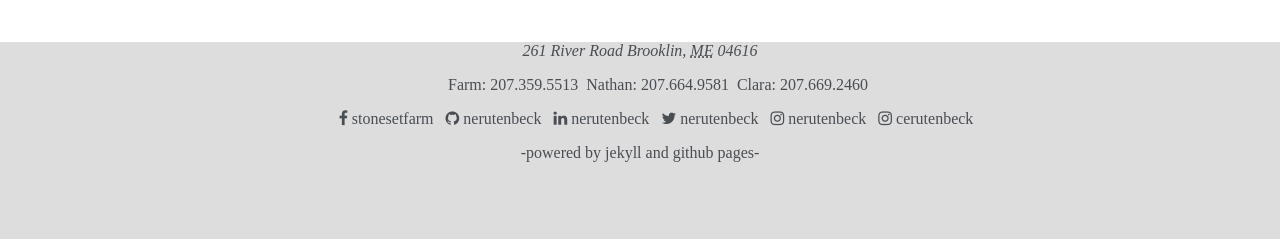
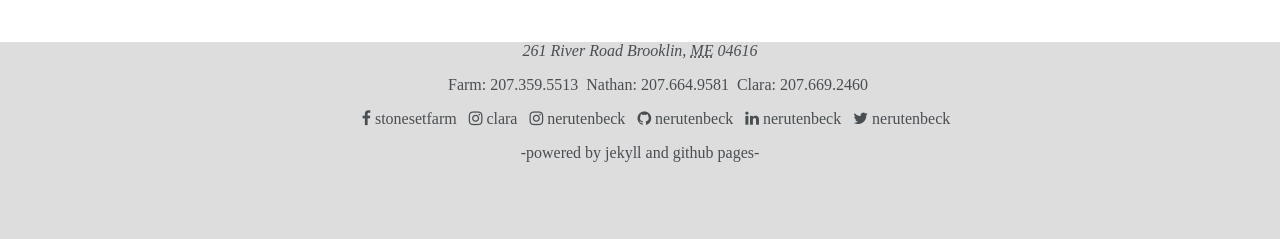
Before and after one commit to stonesetfarm/stonesetfarm.github.io, a Jekyll site: the page built from index.md, in a window 1280 px wide. Shown: the part 1226-1465 px from the top of the page. Built offline with Jekyll 4.4.1, drawn with Linux system fonts in a browser that asks for light colours; nearby versions of some CDN libraries; some web fonts are replaced.

Commit message:
Update footer to correct IG link for Clara. Rearrange link order

```diff
--- a/_includes/footer.html
+++ b/_includes/footer.html
@@ -24,28 +24,31 @@
                     <i class="fa fa-facebook"></i> stonesetfarm </a>&nbsp;
             </li>
 
-            <li>  <a href="https://github.com/nerutenbeck">
+            <li>
+                <a href="https://instagram.com/wild_blueberry_mama">
+                    <i class="fa fa-instagram"></i> clara </a>&nbsp;
+            </li>
+
+            <li>
+                <a href="https://instagram.com/nerutenbeck">
+                    <i class="fa fa-instagram"></i> nerutenbeck </a>&nbsp;
+            </li>
+
+            <li>
+                <a href="https://github.com/nerutenbeck">
                     <i class="fa fa-github"></i> nerutenbeck </a>&nbsp;
             </li>
 
             <li>
-                <a
-                       href="https://www.linkedin.com/in/nathan-rutenbeck-42166624">
+                <a href="https://www.linkedin.com/in/nathan-rutenbeck-42166624">
                     <i class="fa fa-linkedin"></i> nerutenbeck </a>&nbsp;
             </li>
 
-            <li><a href="https://twitter.com/nerutenbeck">
+            <li>
+                <a href="https://twitter.com/nerutenbeck">
                     <i class="fa fa-twitter"></i> nerutenbeck </a>&nbsp;
             </li>
 
-            <li> <a href="https://instagram.com/nerutenbeck">
-                    <i class="fa fa-instagram"></i> nerutenbeck </a>&nbsp;
-            </li>
-
-            <li>
-                <a href="https://instagram.com/blueberrymama">
-                    <i class="fa fa-instagram"></i> cerutenbeck </a>&nbsp;
-            </li>
         </ul>
     </div>
 
```
